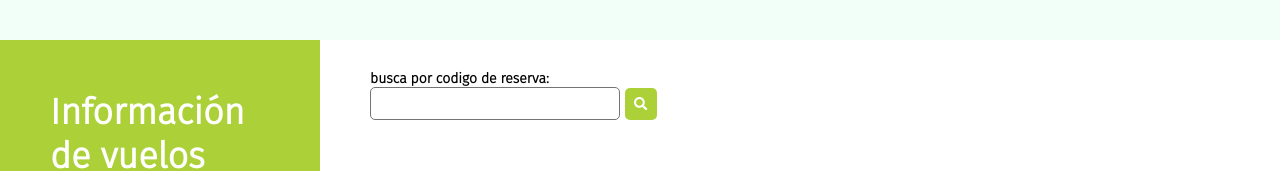
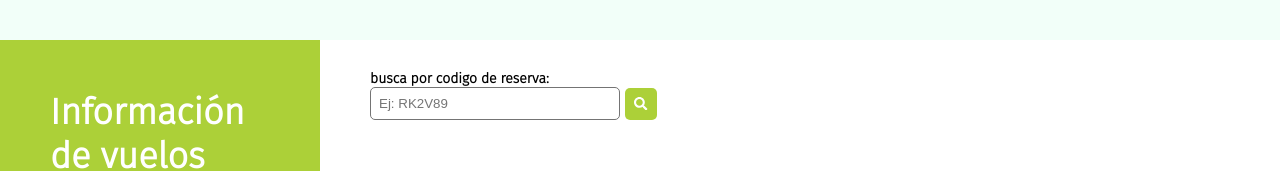
Before and after one commit to andressva/tiquetesapp, a Next.js app: page / in a window 1280 px wide. Shown: the part 210-381 px from the top of the page. Built offline with nearby package versions, Linux system fonts and the light colour scheme.

Commit message:
placeholder and options input

```diff
--- a/components/Searcher/Searcher.js
+++ b/components/Searcher/Searcher.js
@@ -12,15 +12,21 @@ export default function Searcher() {
   const onSubmit = data => {
     searchFlights(data.criteria.trim());
   }
-
   return (
+    <div className={styles.wrap}>
     <form className={styles.searcher} id="searchForm" onSubmit={handleSubmit(onSubmit)}>
       <label className={styles.label} htmlFor="criteria" >busca por codigo de reserva:</label>
       <div className={styles.inputWrap}>
-          <input className={styles.input} maxLength="10" name="criteria" ref={register({ required: true })} />
+          <input className={styles.input} list="codes" placeholder="Ej: RK2V89" maxLength="10" name="criteria" ref={register({ required: true })} />
+          <datalist id="codes">
+            <option value="RK2V89"/>
+            <option value="MO4737"/>
+          </datalist>
           <button className={styles.btn} type="submit" form="searchForm" ><FaSearch /></button>
       </div>
       {errors.criteria && <span className={styles.error}>Este campo es requerido</span>}
     </form>
+    <span></span>
+    </div>
   )
 }
--- a/components/Searcher/Searcher.module.css
+++ b/components/Searcher/Searcher.module.css
@@ -2,6 +2,11 @@
 .searcher{
   display: flex;
   flex-direction: column;
+}
+
+.wrap{
+  display: flex;
+  align-items: flex-end;
 }
 
 .label{
@@ -22,7 +27,7 @@
   border: 1px solid #747474;
 }
 
-.btn{
+.btn, .btnAll{
   display: flex;
   justify-content: center;
   align-items: center;
@@ -35,6 +40,12 @@
   margin-left: 5px;
 }
 
+.btnAll{
+  width: 60px;
+  background-color: #263946;
+  color: white;
+}
+
 .error{
   font-size: 12px;
   color: red;
```
